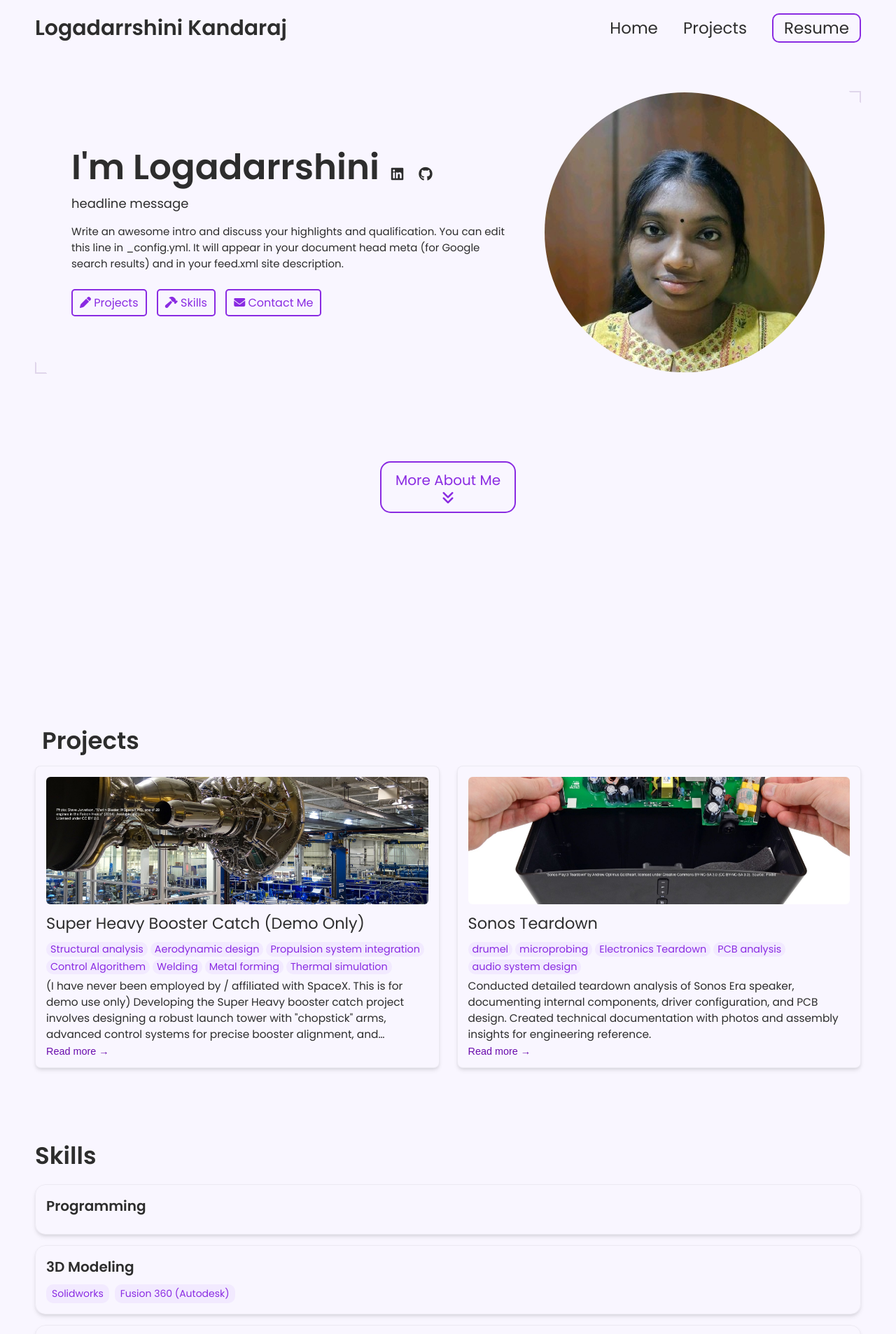
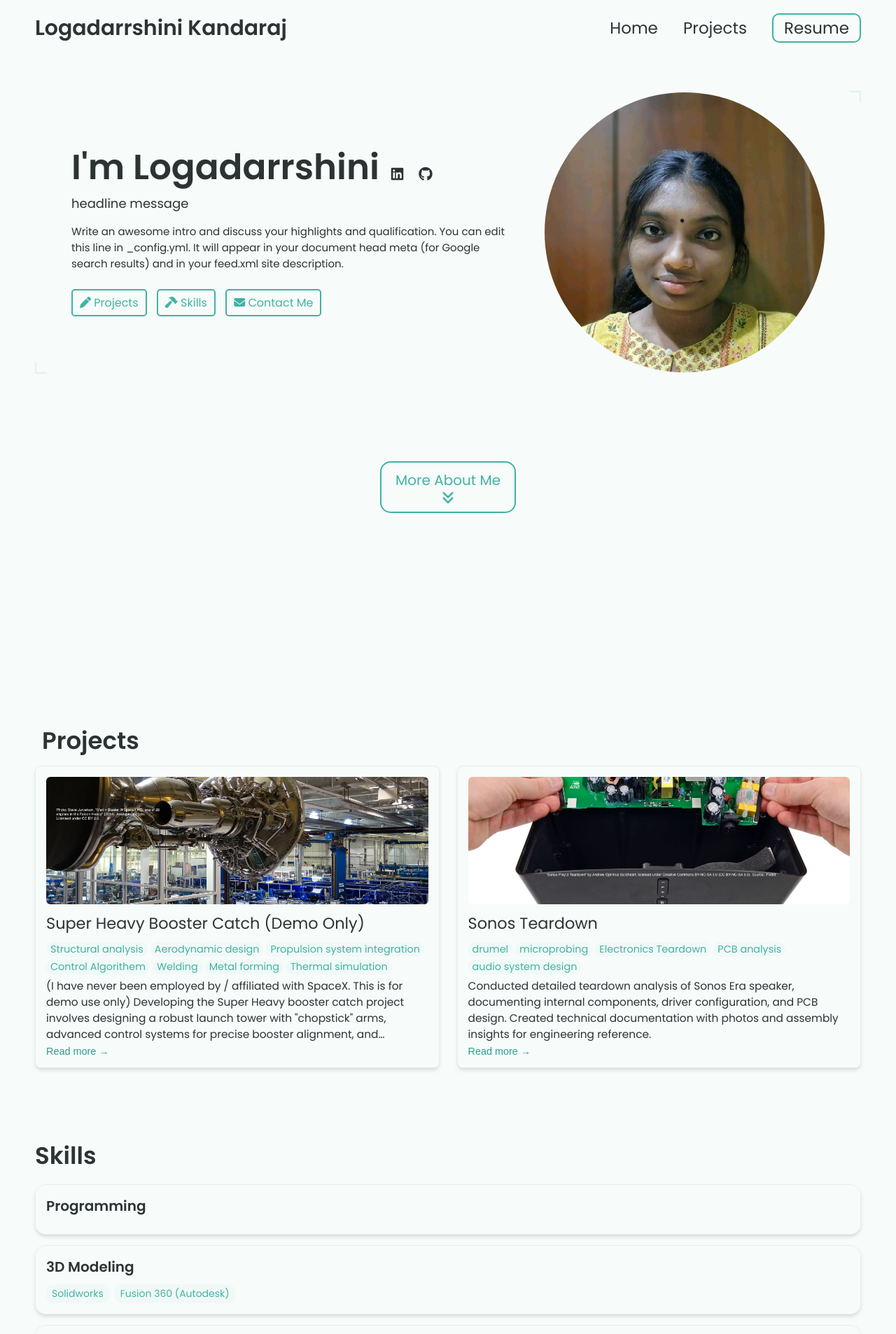
Before and after one commit to Darrshini/darrshini.github.io, a Jekyll site: the page built from index.html, in a window 1280 px wide. Shown: the top 1906 px of the page at 70% size. Built offline with Jekyll 4.4.1, drawn with Linux system fonts in a browser that asks for light colours.

Commit message:
Update _config.yml

```diff
--- a/_config.yml
+++ b/_config.yml
@@ -65,12 +65,12 @@ formspree-key:   https://formspree.io/f/{8-digit key}
 
 # Active theme (Updatethis to switch themes). Make sure to keep the indentation the samne.
 colors:
-  text: "#2d2d2d"                   # Dark gray for text (better readability)
-  border: "#e0d6eb"                 # Light purple border
-  link: "#8a2be2"                   # Purple links (Violet color)
-  highlight: "#6a0dad"              # Darker purple for highlights
-  background: "#f9f6ff"             # Very light purple background
-  light_background: "#f2eaff"       # Slightly darker light background
+  text: "#2c3333"
+  border: "#e0f2ef"
+  link: "#40b3a2"
+  highlight: "#2a9d8f"
+  background: "#f7fbfa"
+  light_background: "#f0f9f7"
 
 # A few examples.
 basic theme:
```
